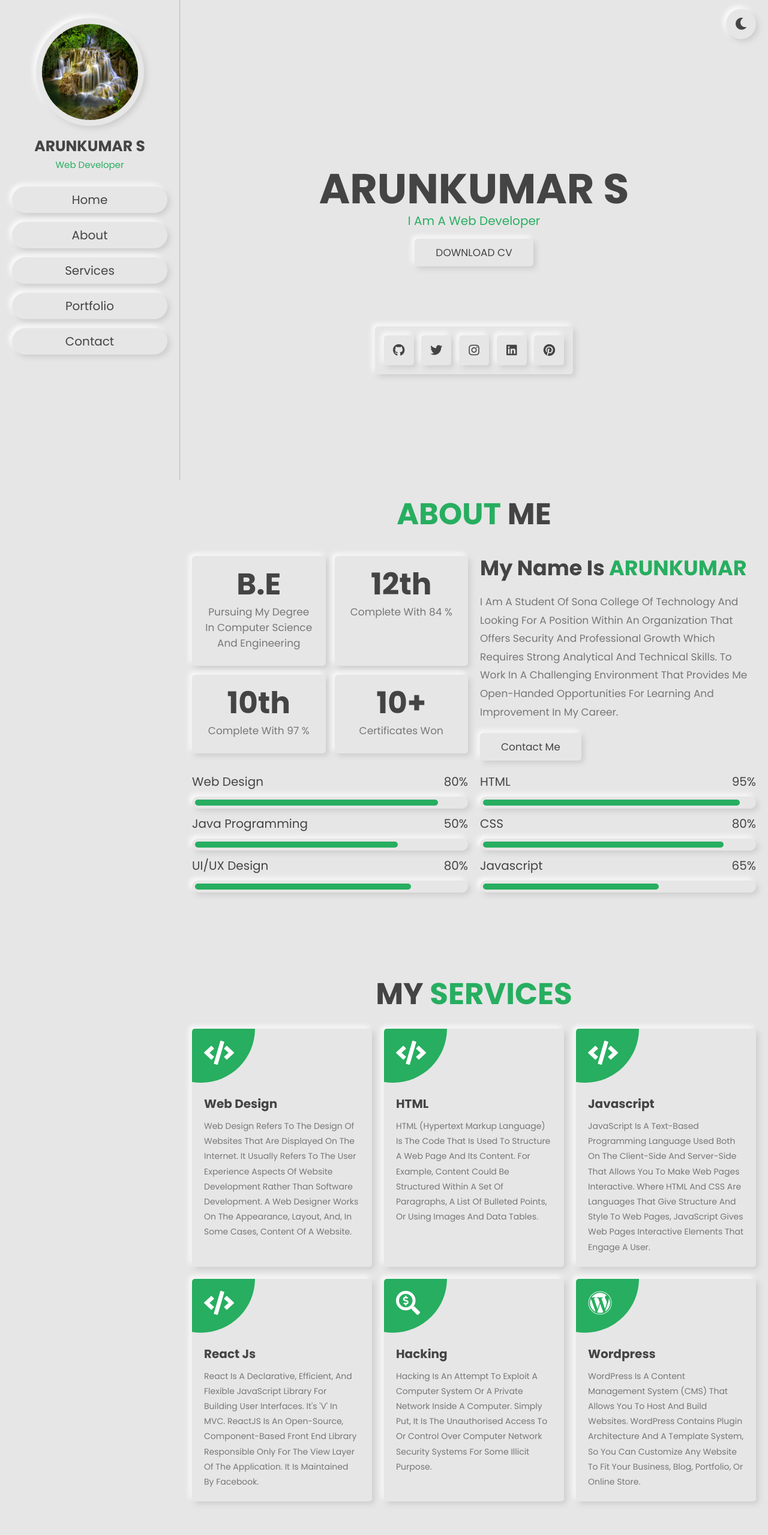
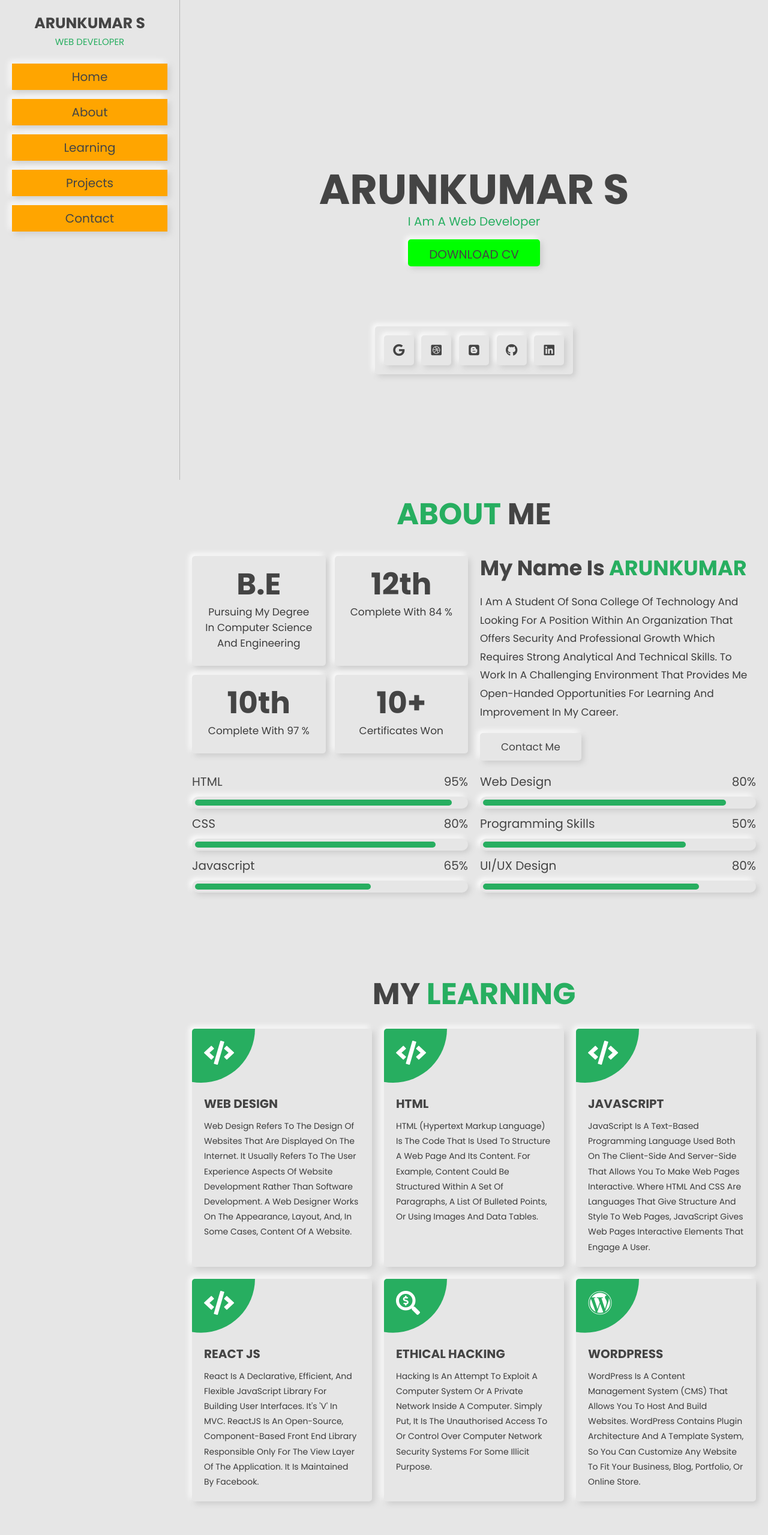
Before and after one commit to ARUNKUMARTECH/MY-PERSONAL-PORTFOLIO, a plain HTML site: page index.html in a window 1280 px wide. Shown: the top 2559 px of the page at 60% size. Drawn offline with Linux system fonts and the light colour scheme; a script that the page names is missing.

Commit message:
Add files via upload

```diff
--- a/index.html
+++ b/index.html
@@ -18,17 +18,17 @@
 <header class="header">
 
     <div class="user">
-        <img src="3.jpg" alt="">
-        <h3>ARUNKUMAR S</h3>
-        <p>Web developer</p>
+
+        <h3><b>ARUNKUMAR S</b></h3>
+        <p>WEB DEVELOPER</p>
     </div>
 
     <nav class="navbar">
-        <a href="#home">home</a>
-        <a href="#about">about</a>
-        <a href="#services">services</a>
-        <a href="#portfolio">portfolio</a>
-        <a href="#contact">contact</a>
+        <a href="#home">Home</a>
+        <a href="#about">About</a>
+        <a href="#services">Learning</a>
+        <a href="#portfolio">Projects</a>
+        <a href="#contact">Contact</a>
     </nav>
 
 </header>
@@ -39,7 +39,7 @@
 
 
 
-<div id="theme-toggler" class="fas fa-moon"></div>
+
 
 
 
@@ -47,16 +47,18 @@
 
     <div class="content">
         <h3>ARUNKUMAR S</h3>
-        <p>i am a web developer</p>
+        <p>I am a Web Developer</p>
         <a href="https://drive.google.com/drive/folders/1dV39THjH10TtwB2_nSTle987f6ryzc_-?usp=sharing" target="_blank" class="btn">DOWNLOAD CV</a>
     </div>
 
     <div class="share">
+	        <a href="https://arunkumar-b0220.web.app/" target="_blank" class="fab fa-google"></a>
+			        <a href="https://arunkumar-web-services.web.app/"  target="_blank" class="fab fa-dribbble-square"></a>
+	        <a href="https://arunkumarweb.blogspot.com/" class="fab fa-blogger" target="_blank"></a>
         <a href="https://github.com/ARUNKUMARTECH" target="_blank" class="fab fa-github"></a>
-        <a href="https://mobile.twitter.com/ArunKum73415348" target="_blank" class="fab fa-twitter"></a>
-        <a href="https://www.instagram.com/arunkumarhari22/"  target="_blank" class="fab fa-instagram"></a>
+
         <a href="https://www.linkedin.com/in/arunkumar-s-59a9161b1/" target="_blank" class="fab fa-linkedin"></a>
-        <a href="https://in.pinterest.com/arunkumarhari22/_saved/" class="fab fa-pinterest" target="_blank"></a>
+
     </div>
 
 </section>
@@ -92,23 +94,14 @@
             <h3>My Name is <span>ARUNKUMAR</span></h3>
             <p> I am a Student of Sona College of Technology and Looking for a Position within an organization that offers security and professional growth which requires strong analytical and technical skills.
                 To work in a challenging environment that provides me open-handed opportunities for learning and improvement in my career.</p>
-            <a href="#" class="btn">Contact me</a>
+            <a href="#contact" class="btn">Contact me</a>
         </div>
 
     </div>
 
     <div class="row">
 
-        <div class="progress">
-            <h3> web design <span>80%</span> </h3>
-            <div class="bar bar-1-1"><span></span></div>
-            <h3> Java Programming <span>50%</span> </h3>
-            <div class="bar bar-1-2"><span></span></div>
-            <h3> UI/UX design <span>80%</span> </h3>
-            <div class="bar bar-1-3"><span></span></div>
-        </div>
-
-        <div class="progress">
+	    <div class="progress">
             <h3> HTML <span>95%</span> </h3>
             <div class="bar bar-2-1"><span></span></div>
             <h3> CSS <span>80%</span> </h3>
@@ -117,19 +110,30 @@
             <div class="bar bar-2-3"><span></span></div>
         </div>
 
+        <div class="progress">
+            <h3> web design <span>80%</span> </h3>
+            <div class="bar bar-1-1"><span></span></div>
+            <h3> Programming Skills <span>50%</span> </h3>
+            <div class="bar bar-1-2"><span></span></div>
+            <h3> UI/UX design <span>80%</span> </h3>
+            <div class="bar bar-1-3"><span></span></div>
+        </div>
+
+
+
     </div>
 
 </section>
 
 <section class="services" id="services">
 
-    <h1 class="heading"> my <span>services</span> </h1>
+    <h1 class="heading"> my <span>learning</span> </h1>
 
     <div class="box-container">
 
         <div class="box">
             <i class="fas fa-code"></i>
-            <h3>web design</h3>
+            <h3>WEB DESIGN</h3>
             <p>Web design refers to the design of websites that are displayed on the internet. It usually refers to the user experience aspects of website development rather than software development.
                 A web designer works on the appearance, layout, and, in some cases, content of a website.</p>
         </div>
@@ -142,25 +146,25 @@
 
         <div class="box">
             <i class="fas fa-code"></i>
-            <h3>javascript</h3>
+            <h3>JAVASCRIPT</h3>
             <p>JavaScript is a text-based programming language used both on the client-side and server-side that allows you to make web pages interactive. Where HTML and CSS are languages that give structure and style to web pages, JavaScript gives web pages interactive elements that engage a user.</p>
         </div>
 
         <div class="box">
             <i class="fas fa-code"></i>
-            <h3>React js</h3>
+            <h3>REACT JS</h3>
             <p>React is a declarative, efficient, and flexible JavaScript library for building user interfaces. It's 'V' in MVC. ReactJS is an open-source, component-based front end library responsible only for the view layer of the application. It is maintained by Facebook.</p>
         </div>
 
         <div class="box">
             <i class="fas fa-search-dollar"></i>
-            <h3>Hacking</h3>
+            <h3>ETHICAL HACKING</h3>
             <p>Hacking is an attempt to exploit a computer system or a private network inside a computer. Simply put, it is the unauthorised access to or control over computer network security systems for some illicit purpose.</p>
         </div>
 
         <div class="box">
             <i class="fab fa-wordpress"></i>
-            <h3>wordpress</h3>
+            <h3>WORDPRESS</h3>
             <p>WordPress is a content management system (CMS) that allows you to host and build websites. WordPress contains plugin architecture and a template system, so you can customize any website to fit your business, blog, portfolio, or online store.</p>
         </div>
 
@@ -171,15 +175,17 @@
 
 <section class="portfolio" id="portfolio">
 
-    <h1 class="heading"> my <span>portfolio</span> </h1>
+    <h1 class="heading"> My <span>Projects</span> </h1>
 
     <div class="box-container">
 
         <div class="box">
-            <img src="1.jpg" alt="">
-            <div class="content">
-                <h3>project 01<br>SMART ALERT SYSTEM</h3>
-            </div>
+		 <img src="1.jpg" alt="">
+		<div class="content">
+             <h3>project 01<br>SMART ALERT SYSTEM</h3>
+			 </div>
+
+
         </div>
 
         <div class="box">
@@ -192,30 +198,11 @@
         <div class="box">
             <img src="4.jpg" alt="">
             <div class="content">
-                <h3>project 03</h3>
+<h3>project 03<br>NUTRO ASSISTANT</h3>
             </div>
         </div>
 
-        <div class="box">
-            <img src="5.jpg" alt="">
-            <div class="content">
-                <h3>project 04</h3>
-            </div>
-        </div>
 
-        <div class="box">
-            <img src="6.jpg" alt="">
-            <div class="content">
-                <h3>project 05</h3>
-            </div>
-        </div>
-
-        <div class="box">
-            <img src="7.jpg" alt="">
-            <div class="content">
-                <h3>project 06</h3>
-            </div>
-        </div>
 
     </div>
 
--- a/style.css
+++ b/style.css
@@ -3,7 +3,7 @@
 :root{
     --green:#27ae60;
     --black:#444;
-    --light-color:#777;
+    --light-color:rgb(60, 60, 60);
     --bg-color:#e6e6e6;
     --border:.1rem solid rgba(0,0,0,.2);
     --box-shadow:.4rem .4rem 1rem #ccc,
@@ -118,7 +118,7 @@ section{
     display: block;
     margin:1.5rem 0;
     padding:.7rem;
-    border-radius: 5rem;
+    background-color:orange;
     font-size: 2rem;
     box-shadow: var(--box-shadow);
     color:var(--black);
@@ -192,7 +192,11 @@ section{
     color:var(--green);
     padding-bottom: .5rem;
 }
-
+.home .content a{
+    font-size: 2rem;
+background-color:#00FF00;
+    padding-bottom: .5rem;
+}
 .home .share{
     position: relative;
     top: 10rem;
@@ -418,7 +422,7 @@ section{
 }
 
 .portfolio .box-container .box .content h3{
-    font-size: 2.5rem;
+    font-size: 2rem;
     color:var(--black);
     text-transform: uppercase;
     transform: translateY(-5rem);
```
